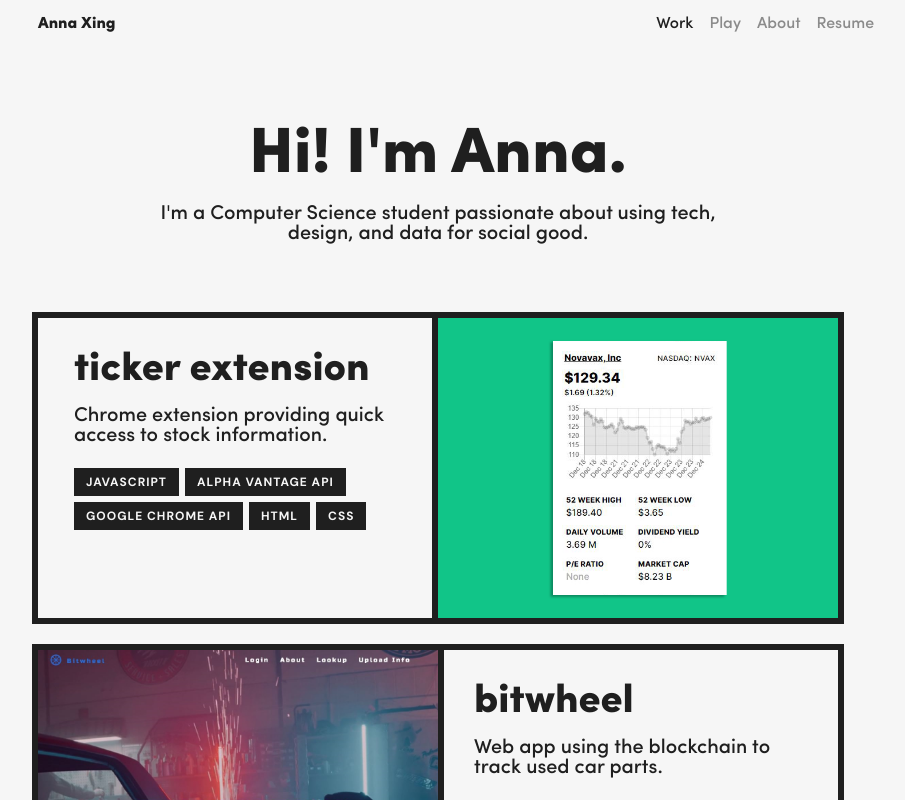
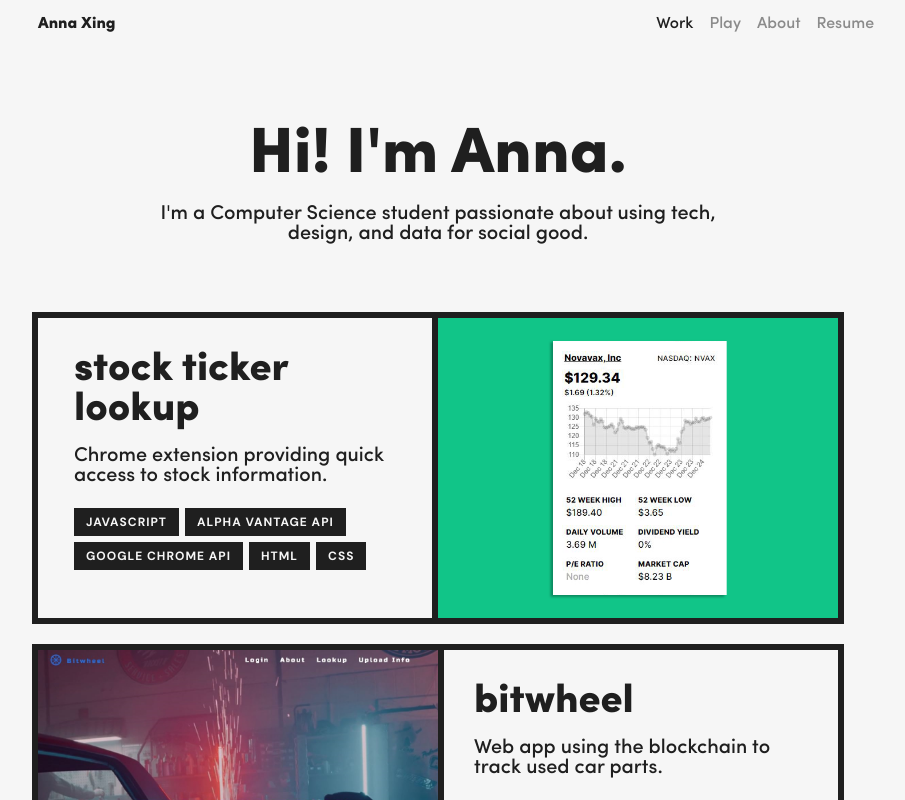
Before and after one commit to anna-xing/anna-xing.github.io, a React (Create React App) app: page / in a window 1280 px wide. Shown: the top 800 px of the page, without its empty margins (202-1107 px from the left). Built offline with nearby package versions, Linux system fonts and the light colour scheme.

Commit message:
Updated name of Stock Ticker Lookup project

```diff
--- a/src/pages/WorkPage.js
+++ b/src/pages/WorkPage.js
@@ -30,7 +30,7 @@ export const WorkPage = ({theme}) => {
             <a href="https://github.com/anna-xing/ticker-extension" target="_blank" rel="noopener noreferrer">
                 <CardContainer height={theme.cardSize.projectHeight}>
                     <TextCard>
-                        <HeadingText>Ticker Extension</HeadingText>
+                        <HeadingText>Stock Ticker Lookup</HeadingText>
                         <BodyText>Chrome extension providing quick access to stock information.</BodyText>
                         <TagContainer>
                             <Tag><TagText>Javascript</TagText></Tag>
```
